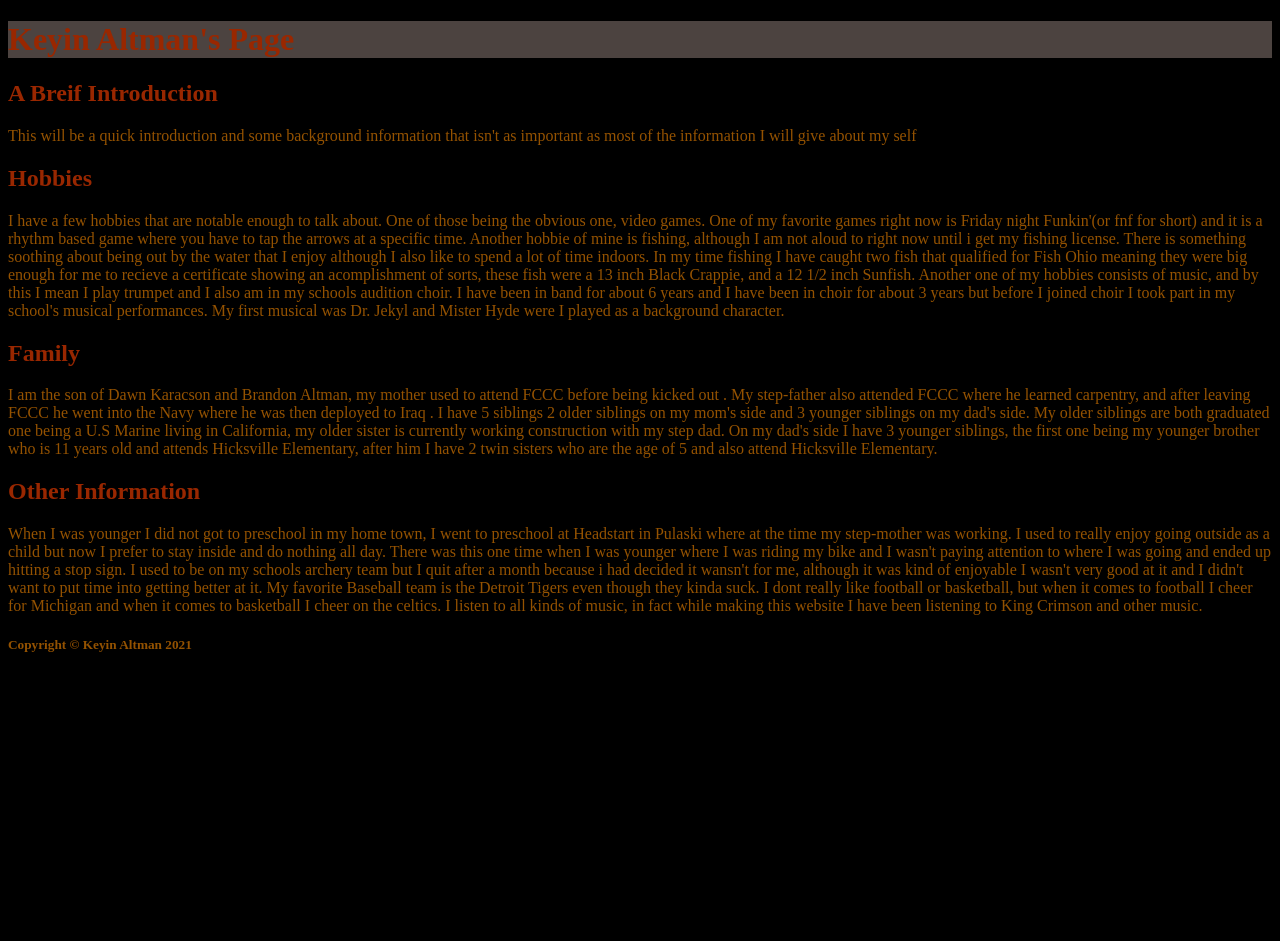
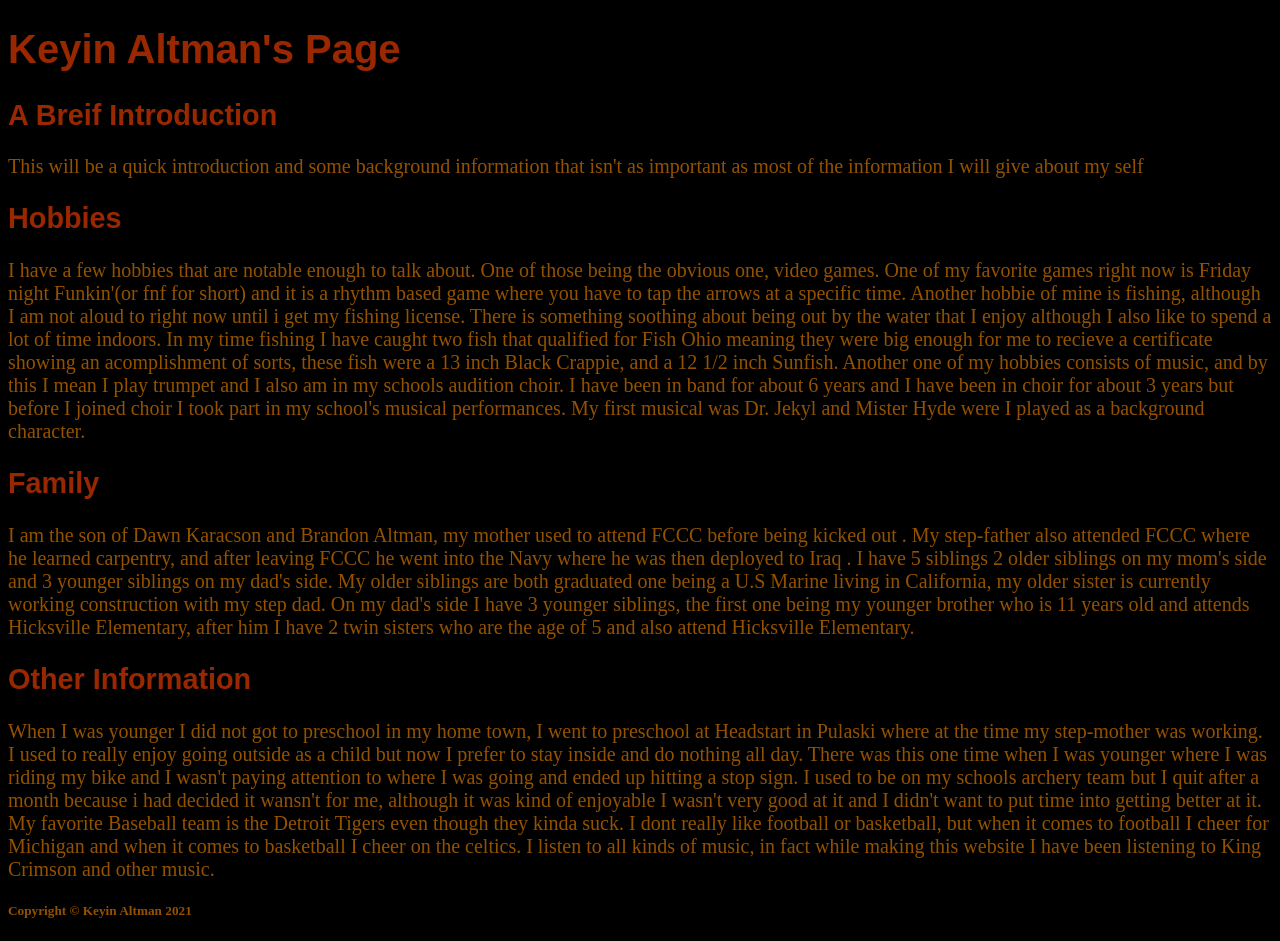
Before and after one commit to Malariohehe/myweb, a plain HTML site: page index.html in a window 1280 px wide. Before the commit the page ends 800 px from the top, so only its background shows below. Drawn offline with Linux system fonts and the light colour scheme.

Commit message:
Doing touch ups

```diff
--- a/myStyle.css
+++ b/myStyle.css
@@ -1,26 +1,31 @@
 h1
 {
 	color:#992700;
-	background-color:#4C4340;
+	font-family: "Arial";
+	font-size: 2.5em;
 }
 
 h2
 {
 	color:#992700;
+	font-family: "Arial";
+	font-size: 1.8em;
+
 }
 
 body
 {
 	color:#945200;
 	background-color:black;
+	font-family: "Times New Roman";
+}
+
+p
+{
+	font-size: 1.25em;
 }
 
 
 {
 
 }
-
-
-{
-
-}
```
